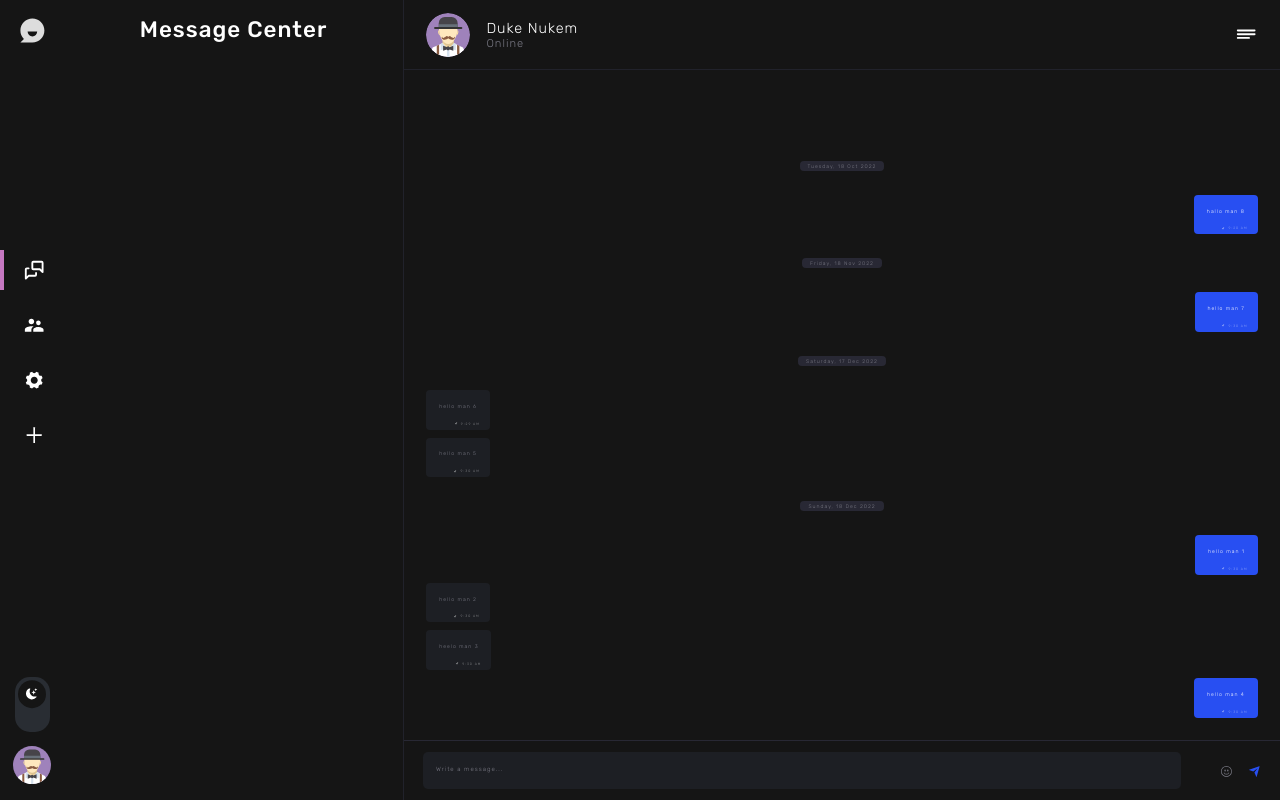
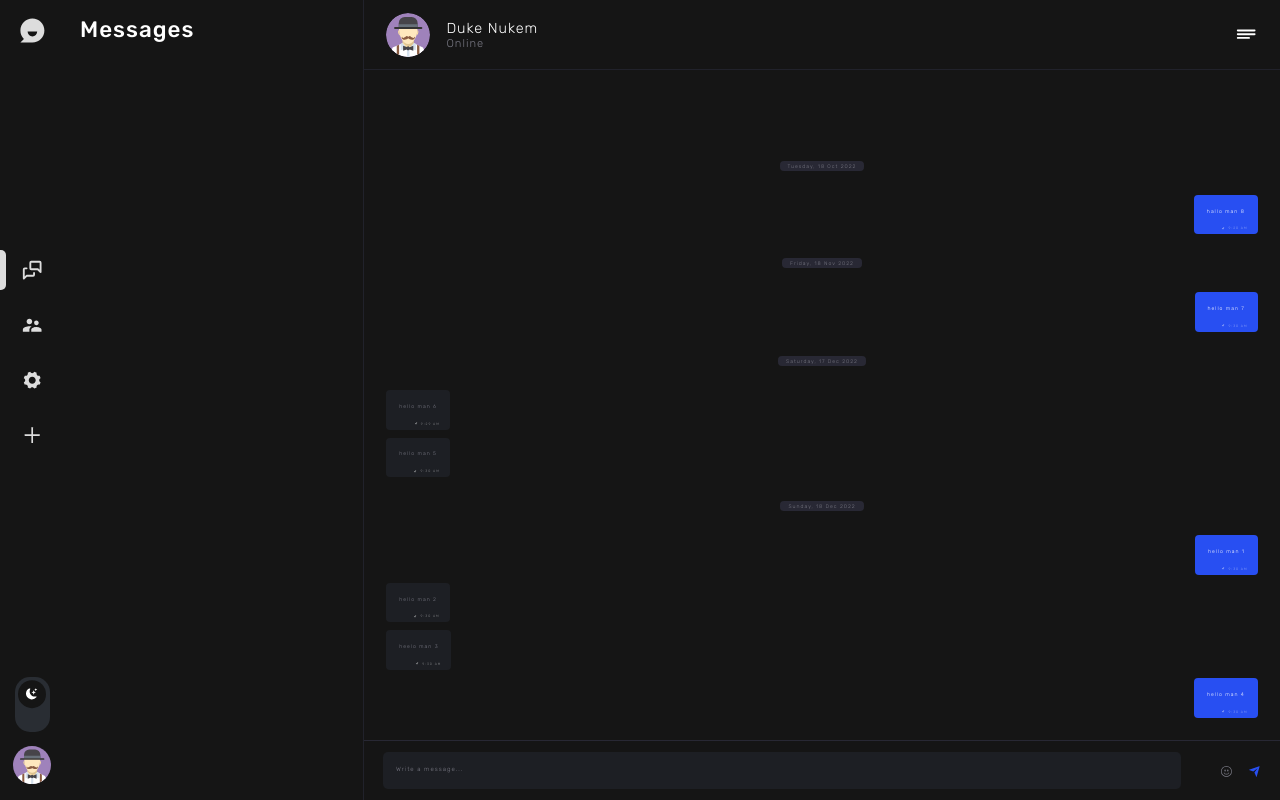
Before and after one commit to DevelopedBy-Siva/chat-with-me, a React (Create React App) app in the folder client/: page / in a window 1280 px wide. Built offline with nearby package versions, Linux system fonts and the light colour scheme; sample sign-in values are in the browser's storage.

Commit message:
Show active nav in chat container

```diff
--- a/client/src/components/Home/Chat/SideBarContainer.js
+++ b/client/src/components/Home/Chat/SideBarContainer.js
@@ -4,21 +4,21 @@ import styled from "styled-components";
 export default function SideBar() {
   return (
     <Container>
-      <Heading>Message Center</Heading>
+      <Heading>Messages</Heading>
     </Container>
   );
 }
 
 const Container = styled.div`
-  width: 340px;
+  padding: 1rem;
+  width: 300px;
   overflow-y: auto;
   border-right: 1px solid ${(props) => props.theme.border.inputbox};
 `;
 
 const Heading = styled.h3`
   font-size: 1.4rem;
-  text-align: center;
-  padding: 1rem 0.2rem;
+  text-align: left;
   color: ${(props) => props.theme.txt.main};
   font-weight: 500;
 `;
--- a/client/src/components/Home/NavBar/index.js
+++ b/client/src/components/Home/NavBar/index.js
@@ -52,6 +52,7 @@ export default function NavBarContainer() {
               to={nav.navTo}
               id={nav.id}
             >
+              <NavBorder />
               {nav.icon}
             </NavBtn>
             <Tooltip id={nav.id} msg={nav.placeholder} />
@@ -87,24 +88,34 @@ const Container = styled.nav`
   flex-direction: column;
 `;
 
+const NavBorder = styled.span`
+  display: block;
+  position: absolute;
+  top: 0;
+  bottom: 0;
+  left: 0;
+  width: 6px;
+  background: none;
+  border-radius: 0 5px 5px 0;
+`;
+
 const NavBtn = styled(NavLink)`
   width: 100%;
   flex-shrink: 0;
   height: 40px;
+  position: relative;
   display: flex;
   justify-content: center;
   align-items: center;
   margin-bottom: 15px;
   cursor: pointer;
   outline: none;
-  color: ${(props) => props.theme.txt.main};
+  color: ${(props) => props.theme.txt.sub};
   border: none;
-  border-left: ${(props) => `4px solid ${props.theme.bg.app}`};
   font-size: 1.4rem;
 
-  &.active {
-    border: none;
-    border-left: ${(props) => `4px solid ${props.theme.txt.highlight}`};
+  &.active ${NavBorder} {
+    background: ${(props) => props.theme.txt.sub};
   }
 `;
 
```
